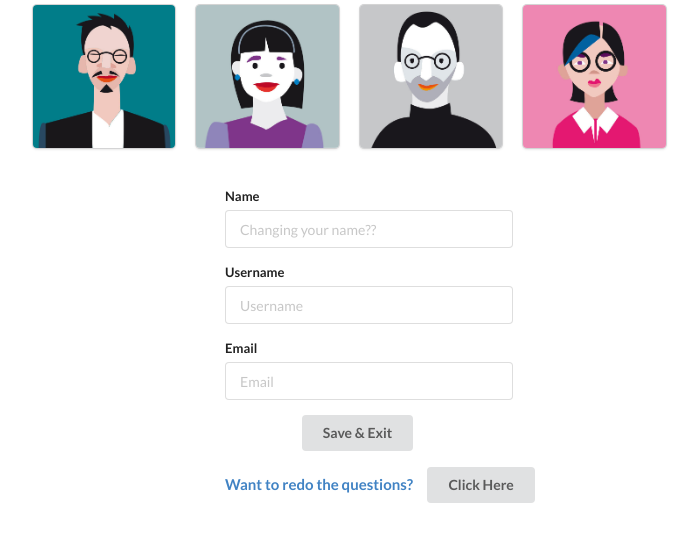
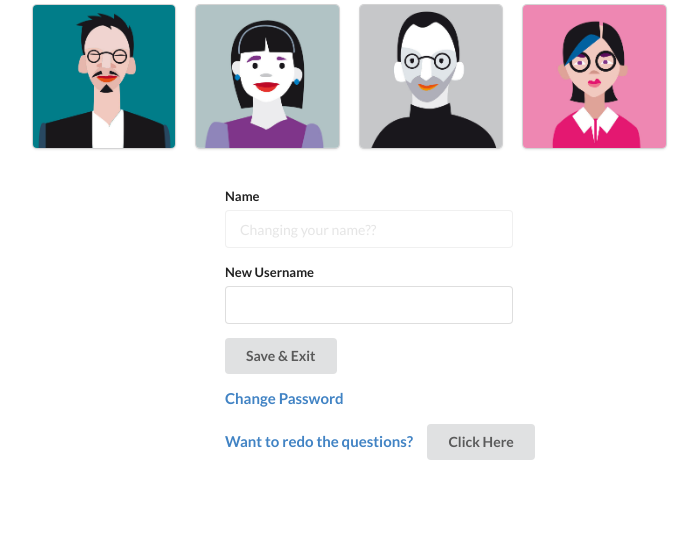
Before and after one commit to duggalr2/connect, a Django app: page /profile/ in a window 1280 px wide. Shown: the part 138-680 px from the top of the page, without its empty margins (287-985 px from the left). Run offline with Django 3.2, Linux system fonts and the light colour scheme; a user stored in the database is signed in; some libraries are stand-ins or nearby versions.

Commit message:
added updating user information forms

```diff
--- a/connect/forms.py
+++ b/connect/forms.py
@@ -14,6 +14,13 @@ class SignUpForm(UserCreationForm):
 
 
 class LoginForm(forms.Form):
-    username = forms.CharField(max_length=250)
+    username = forms.CharField(max_length=30)
     password = forms.CharField(widget=forms.PasswordInput())
     fields = ('username', 'password')
+
+
+class EditUsername(forms.Form):
+    username = forms.CharField(max_length=30)
+    # password = forms.CharField(widget=forms.PasswordInput())
+    # email = forms.EmailField()
+    fields = ('username',)
--- a/connect/views.py
+++ b/connect/views.py
@@ -1,8 +1,12 @@
 from django.shortcuts import render, redirect
-from .forms import SignUpForm, LoginForm
+from .forms import SignUpForm, LoginForm, EditUsername
 from django.contrib.auth import login, authenticate
 from django.urls import reverse_lazy
 from django.contrib.auth.decorators import login_required
+from django.contrib.auth.models import User
+from django.contrib import messages
+from django.contrib.auth import update_session_auth_hash
+from django.contrib.auth.forms import PasswordChangeForm
 
 
 def landing_page(request):
@@ -52,8 +56,38 @@ def main_page(request):
 
 
 @login_required(login_url=reverse_lazy('landing_page'))
-def main_profile(request):
-    return render(request, "main_profile.html")
+def edit_profile(request):
+    edit_form = EditUsername(request.POST or None)
+    if request.method == 'POST':
+        if edit_form.is_valid():
+            # TODO: Checking if the username is unique
+            old_username = request.user.username
+            new_username = edit_form.cleaned_data.get('username')
+            if User.objects.filter(username=new_username).exists():
+                messages.error(request, 'Username already exists.')
+            else:
+                user = User.objects.get(username=old_username)
+                user.username = new_username
+                user.save()
+                return redirect('main_page')
+    return render(request, "edit_profile.html", {'form':edit_form})
+
+
+def change_password(request):
+    if request.method == 'POST':
+        form = PasswordChangeForm(request.user, request.POST)
+        if form.is_valid():
+            user = form.save()
+            update_session_auth_hash(request, user)  # Important!
+            messages.success(request, 'Your password was successfully updated!')
+            return redirect('main_page')
+        else:
+            messages.error(request, 'Please correct the error below.')
+    else:
+        form = PasswordChangeForm(request.user)
+    return render(request, 'password_reset.html', {
+        'form': form
+    })
 
 
 @login_required(login_url=reverse_lazy('landing_page'))
--- a/project1/urls.py
+++ b/project1/urls.py
@@ -24,8 +24,9 @@ urlpatterns = [
     url(r'^create/', core_views.profile_creation, name='profile_creation'),
     url(r'^finish/', core_views.creation_finish, name='creation_finish'),
     url(r'^main/', core_views.main_page, name='main_page'),
-    url(r'^profile/', core_views.main_profile, name='main_profile'),
+    url(r'^profile/', core_views.edit_profile, name='main_profile'),
     url(r'^feature/', core_views.feature_request, name='feature_request'),
     url(r'^logout/$', views.logout, {'next_page': '/connect/'}, name='logout'),
+    url(r'password_change/$', core_views.change_password, name='password_change')
     # url(r'^login/$', views.login, {'template_name': 'landing_page.html'}, name='login'),
 ]
--- a/templates/main_profile.html
+++ b/templates/edit_profile.html
@@ -28,9 +28,6 @@
 
 </head>
 
-{# TODO: This is where user edits his profile #}
-{# TODO: Ability to edit his name, username, password?, questions, and everything else.. #}
-{# TODO: Font must be conssitent across all websites! #}
 
 <body>
 
@@ -83,29 +80,45 @@
   </div>
 </div>
     <div class="container" style="margin-left: 20%; margin-top: 4%;">
-    <form class="ui form">
+    <form class="ui form" method="POST" action="">{% csrf_token %}
+
+{#        {{ form.as_p }}#}
 
         <div class="six wide field">
             <label>Name</label>
-            <input type="text" name="Name" placeholder="Changing your name??">
+            <input type="text" name="Name" placeholder="Changing your name??" disabled>
         </div>
 
         <div class="six wide field">
-            <label>Username</label>
-            <input type="text" name="Username" placeholder="Username">
+            {% load widget_tweaks %}
+            <label>New Username</label>
+            {% render_field form.username  placeholder='' %}
+{#            {{ render_field form.username | placeholder=field.label }}#}
         </div>
+{#        <div class="six wide field">#}
+{#            <label>Username</label>#}
+{#            <input type="text" name="Username" placeholder="Username">#}
+{#        </div>#}
 
-        <div class="six wide field">
-            <label>Email</label>
-            <input type="text" name="Email" placeholder="Email">
-        </div>
-
+{#        <div class="six wide field">#}
+{#            <label>Email</label>#}
+{#            <input type="text" name="Email" placeholder="Email">#}
+{#        </div>#}
+    <input class="ui button"  type='submit' value='Save & Exit' name="edit_username"/>
 
     </form>
+        {% if messages %}
+            {% for message in messages %}
+            <p style="color: red">{{ message }}</p>
+            {% endfor %}
+        {% endif %}
 
-        <a class="btn" href="{% url 'main_page' %}">
-            <button class="ui button" type="submit" style="margin-left: 10%; margin-top: 2%">Save & Exit</button>
+        <a class="btn" href="{% url 'password_change' %}">
+            <h4 style="margin-top: 2%">Change Password </h4>
         </a>
+{#        <a name="asd" class="btn" href="{% url 'main_page' %}">#}
+{#            <button class="ui button" type="submit" style="margin-left: 10%; margin-top: 2%">Save & Exit</button>#}
+{#        </a>#}
 
         <a class="btn" href="{% url 'profile_creation' %}">
             <h4 style="margin-top: 2%">Want to redo the questions? <button class="ui button" type="submit" style="margin-left: 1.5%">Click Here</button></h4>
```
Also changed, not shown: templates/password_reset.html (added, +21 -0 lines), db.sqlite3.
